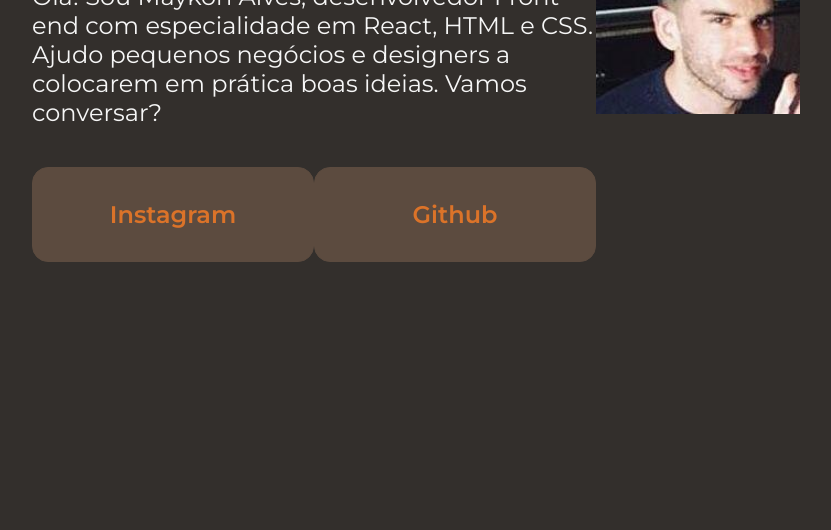
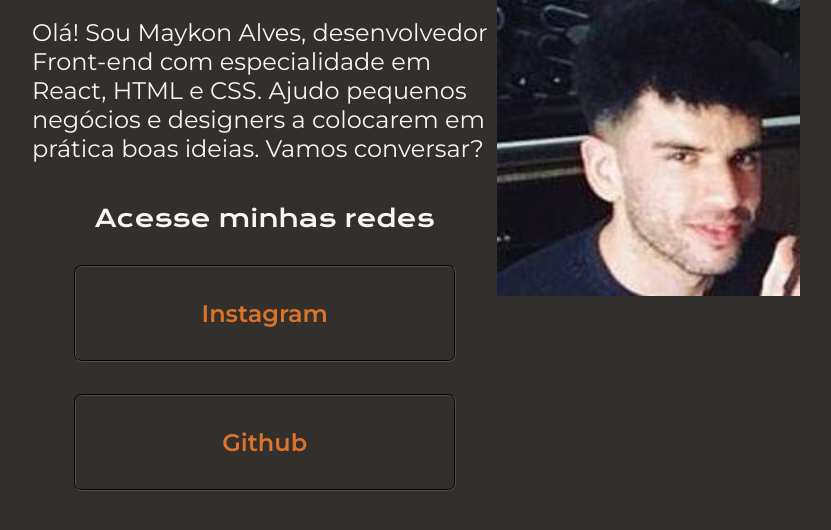
Before and after one commit to maykonalvesdonascimento/htmlaula01-portifolio, a plain HTML site: page index.html in a window 1280 px wide. Shown: the part 366-896 px from the top of the page, without its empty margins (224-1055 px from the left). After the commit the page ends 857 px from the top, so only its background shows below. Drawn offline with nearby package versions, Linux system fonts and the light colour scheme.

Commit message:
modificando os botões

```diff
--- a/index.html
+++ b/index.html
@@ -9,6 +9,17 @@
 <body>
     <header>
 
+        <nav>
+            <ul>
+                <li>
+                    <a></a>
+                </li>
+                <li>
+                    <a></a>
+                </li>
+            </ul>
+        </nav>
+
     </header>
     <main class="apresentacao">
         <section class="apresentacao__conteudo">
@@ -18,6 +29,7 @@
             <p class="apresentacao__conteudo__texto">Olá! Sou Maykon Alves, desenvolvedor Front-end com especialidade em React, HTML e CSS. Ajudo pequenos negócios e designers a colocarem em prática boas ideias. Vamos conversar?
             </p>
             <div class="apresentacao__links">
+                <h2 class="apresentacao__links__subtitulo">Acesse minhas redes</h2>
                 <a href="https://www.instagram.com/maykonalvesdonascimento/" class="apresentacao__links__link">Instagram</a>
                 <a href="https://github.com/maykonalvesdonascimento" class="apresentacao__links__link">Github</a>
             </div>
--- a/style.css
+++ b/style.css
@@ -44,20 +44,29 @@ body{
 .apresentacao__links{
     display: flex;
     justify-content: space-between;
+    flex-direction: column;
+    gap: 32px;
+    align-items: center;
 
+}
+.apresentacao__links__subtitulo{
+    font-family: "Krona One", sans-serif;
+    font-weight: 400;
+    size:24px;
 }
 img{
     width: 400px;
 }
 .apresentacao__links__link {
     display: block;
-    width: 280px;
+    width: 378px;
     padding: 21.5px 0;
-    background-color: #5c4b3f;
-    border: 1px solid #5c4b3f;
+    /* background-color: #5c4b3f; */
+    border: 2px groove #5c4b3f;
     color: #db7329;
     text-decoration: none;
-    border-radius: 16px;
+    /* border-radius: 16px; */
+    border-radius: 8px;
     text-align: center;
     line-height: 50px;
     font-size: 24px;
```
